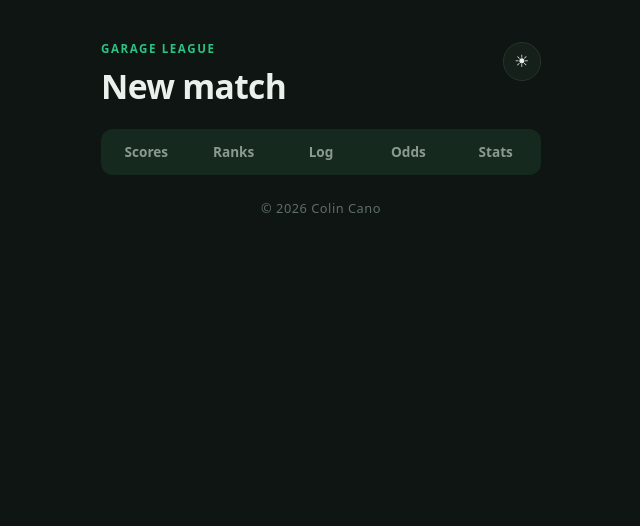
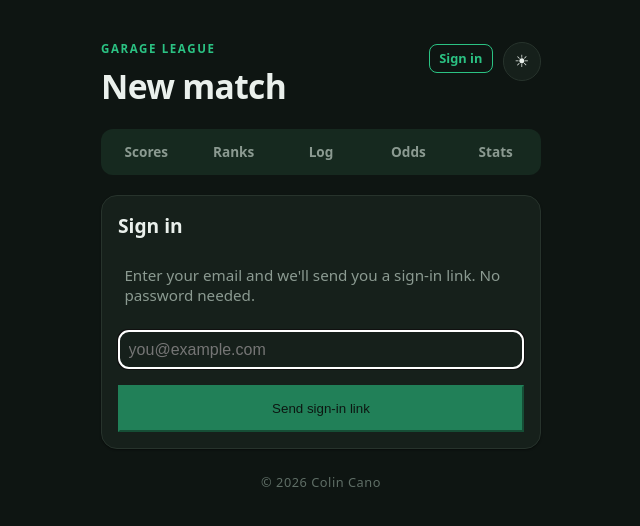
Before and after one commit to colincano20/pingpong-app, a React (Vite) app: page /login in a window 1280 px wide. Shown: the top 526 px of the page, without its empty margins (319-959 px from the left). Built offline with nearby package versions, Linux system fonts and the light colour scheme; no server answers; the database is empty.

Commit message:
add user authentication

```diff
--- a/src/App.tsx
+++ b/src/App.tsx
@@ -3,6 +3,8 @@
 // shareable URLs work. Holds the shared player list and the theme toggle.
 import { useCallback, useEffect, useState } from "react";
 import { NavLink, Route, Routes, useLocation } from "react-router-dom";
+import type { Session } from "@supabase/supabase-js";
+import { supabase } from "./supabaseClient";
 import { getPlayers, type Player } from "./data";
 import Scoreboard from "./Scoreboard";
 import Standings from "./Standings";
@@ -11,6 +13,7 @@ import Odds from "./Odds";
 import Stats from "./Stats";
 import MatchDetail from "./MatchDetail";
 import Profile from "./Profile";
+import Auth from "./Auth";
 
 type Theme = "dark" | "light";
 
@@ -34,6 +37,7 @@ function titleFor(pathname: string): string {
 
 export default function App() {
   const [players, setPlayers] = useState<Player[]>([]);
+  const [session, setSession] = useState<Session | null>(null);
   const [theme, setTheme] = useState<Theme>(() => {
     const saved = localStorage.getItem("pp-theme");
     return saved === "light" || saved === "dark" ? saved : "dark";
@@ -51,9 +55,21 @@ export default function App() {
   }, [load]);
 
   useEffect(() => {
+    supabase.auth.getSession().then(({ data }) => setSession(data.session));
+    const { data: { subscription } } = supabase.auth.onAuthStateChange((_e, s) => setSession(s));
+    return () => subscription.unsubscribe();
+  }, []);
+
+  useEffect(() => {
     document.documentElement.setAttribute("data-theme", theme);
     localStorage.setItem("pp-theme", theme);
   }, [theme]);
+
+  const userId = session?.user.id ?? null;
+
+  function signOut() {
+    supabase.auth.signOut();
+  }
 
   return (
     <div className="pp-page">
@@ -62,6 +78,12 @@ export default function App() {
           <span className="pp-eyebrow">Garage League</span>
           <h1 className="pp-title">{titleFor(location.pathname)}</h1>
         </div>
+        <div className="pp-header-right">
+          {session ? (
+            <button className="pp-auth-out" onClick={signOut}>Sign out</button>
+          ) : (
+            <NavLink className="pp-auth-in" to="/login">Sign in</NavLink>
+          )}
           <button
             className="pp-theme-toggle"
             onClick={() => setTheme(theme === "dark" ? "light" : "dark")}
@@ -69,6 +91,7 @@ export default function App() {
           >
             {theme === "dark" ? "☀" : "☾"}
           </button>
+        </div>
       </header>
 
       <nav className="pp-tabs">
@@ -87,11 +110,12 @@ export default function App() {
       <Routes>
         <Route path="/" element={<Scoreboard players={players} />} />
         <Route path="/standings" element={<Standings onPlayersChanged={load} />} />
-        <Route path="/log" element={<LogMatch players={players} onSaved={load} />} />
+        <Route path="/log" element={<LogMatch players={players} onSaved={load} userId={userId} />} />
         <Route path="/odds" element={<Odds players={players} />} />
         <Route path="/stats" element={<Stats players={players} />} />
         <Route path="/match/:id" element={<MatchDetail players={players} />} />
-        <Route path="/player/:id" element={<Profile players={players} />} />
+        <Route path="/player/:id" element={<Profile players={players} userId={userId} onClaimed={load} />} />
+        <Route path="/login" element={<Auth session={session} />} />
       </Routes>
 
       <footer className="pp-footer">© {new Date().getFullYear()} Colin Cano</footer>
--- /dev/null
+++ b/src/Auth.tsx
@@ -0,0 +1,73 @@
+import { useState } from "react";
+import { Link } from "react-router-dom";
+import type { Session } from "@supabase/supabase-js";
+import { supabase } from "./supabaseClient";
+
+export default function Auth({ session }: { session: Session | null }) {
+  const [email, setEmail] = useState("");
+  const [sent, setSent] = useState(false);
+  const [loading, setLoading] = useState(false);
+  const [error, setError] = useState<string | null>(null);
+
+  if (session) {
+    return (
+      <section className="pp-card pp-form">
+        <p className="pp-auth-title">You're signed in</p>
+        <p className="pp-muted">{session.user.email}</p>
+        <Link className="pp-btn pp-btn-primary" to="/" style={{ textAlign: "center", textDecoration: "none" }}>
+          Go to scoreboard
+        </Link>
+      </section>
+    );
+  }
+
+  if (sent) {
+    return (
+      <section className="pp-card pp-form">
+        <p className="pp-auth-title">Check your email</p>
+        <p className="pp-muted">
+          We sent a sign-in link to <strong>{email}</strong>. Click it to
+          continue — you can close this tab.
+        </p>
+      </section>
+    );
+  }
+
+  async function send() {
+    setLoading(true);
+    setError(null);
+    const { error } = await supabase.auth.signInWithOtp({
+      email,
+      options: { emailRedirectTo: window.location.origin },
+    });
+    if (error) setError(error.message);
+    else setSent(true);
+    setLoading(false);
+  }
+
+  return (
+    <section className="pp-card pp-form">
+      <p className="pp-auth-title">Sign in</p>
+      <p className="pp-muted">
+        Enter your email and we'll send you a sign-in link. No password needed.
+      </p>
+      <input
+        className="pp-inline-input"
+        type="email"
+        placeholder="you@example.com"
+        value={email}
+        onChange={(e) => setEmail(e.target.value)}
+        onKeyDown={(e) => e.key === "Enter" && !loading && email && send()}
+        autoFocus
+      />
+      {error && <p className="pp-inline-error">{error}</p>}
+      <button
+        className="pp-btn-primary"
+        onClick={send}
+        disabled={!email || loading}
+      >
+        {loading ? "Sending…" : "Send sign-in link"}
+      </button>
+    </section>
+  );
+}
--- a/src/LogMatch.tsx
+++ b/src/LogMatch.tsx
@@ -11,12 +11,13 @@ import { gameProbFromElo, liveMatchProb, toAmericanOdds, liveExpectedMargin } fr
 type Props = {
   players: Player[];
   onSaved: () => void;
+  userId: string | null;
 };
 
 type SaveResult = Awaited<ReturnType<typeof recordMatch>>;
 const SIDES = ["Left", "Right"] as const;
 
-export default function LogMatch({ players, onSaved }: Props) {
+export default function LogMatch({ players, onSaved, userId }: Props) {
   const [searchParams, setSearchParams] = useSearchParams();
   const [aId, setAId] = useState(() => searchParams.get("a") ?? "");
   const [bId, setBId] = useState(() => searchParams.get("b") ?? "");
@@ -136,6 +137,19 @@ export default function LogMatch({ players, onSaved }: Props) {
     setSaveError(null);
     setResult(null);
     setUpcomingId(null);
+  }
+
+  // ---- Auth gate ----
+  if (!userId) {
+    return (
+      <section className="pp-card pp-form">
+        <p className="pp-auth-title">Sign in to log a match</p>
+        <p className="pp-muted">You need to be signed in to record results.</p>
+        <a className="pp-btn-primary" href="/login" style={{ textAlign: "center", textDecoration: "none" }}>
+          Sign in
+        </a>
+      </section>
+    );
   }
 
   // ---- Saved confirmation ----
--- a/src/Scoreboard.tsx
+++ b/src/Scoreboard.tsx
@@ -49,7 +49,7 @@ export default function Scoreboard({ players }: { players: Player[] }) {
     players.find((p) => p.id === id)?.name ?? "Unknown";
   const eloOf = (id: string) =>
     players.find((p) => p.id === id)?.elo ?? 1500;
-  const recent = [...matches].reverse();
+  const recent = [...matches].reverse().slice(0, 10);
 
   async function reloadUpcoming() {
     try {
--- a/src/data.ts
+++ b/src/data.ts
@@ -12,7 +12,7 @@ import {
 } from "./engine";
 
 export type GameScore = { aPoints: number; bPoints: number };
-export type Player = { id: string; name: string; elo: number };
+export type Player = { id: string; name: string; elo: number; userId: string | null };
 
 // ----------------------------------------------------------------------------
 // Pure helper (no database): work out the result of a match from its games.
@@ -44,10 +44,15 @@ export function computeOutcome(games: GameScore[]) {
 export async function getPlayers(): Promise<Player[]> {
   const { data, error } = await supabase
     .from("players")
-    .select("id, name, elo")
+    .select("id, name, elo, user_id")
     .order("elo", { ascending: false });
   if (error) throw error;
-  return data as Player[];
+  return (data ?? []).map((r) => ({
+    id: r.id as string,
+    name: r.name as string,
+    elo: Number(r.elo),
+    userId: (r.user_id as string | null) ?? null,
+  }));
 }
 
 export type StandingsRow = {
@@ -282,6 +287,17 @@ export async function addPlayer(name: string): Promise<void> {
   if (error) throw error;
 }
 
+export async function claimPlayer(playerId: string): Promise<void> {
+  const { data: { user } } = await supabase.auth.getUser();
+  if (!user) throw new Error("Not signed in");
+  const { error } = await supabase
+    .from("players")
+    .update({ user_id: user.id })
+    .eq("id", playerId)
+    .is("user_id", null); // only claim unclaimed profiles
+  if (error) throw error;
+}
+
 export async function renamePlayer(id: string, name: string): Promise<void> {
   const { error } = await supabase.from("players").update({ name }).eq("id", id);
   if (error) throw error;
--- a/src/index.css
+++ b/src/index.css
@@ -492,6 +492,39 @@ a.pp-match-card:active { transform: scale(0.99); }
   margin-top: 0.2rem;
 }
 
+/* Auth */
+.pp-header-right { display: flex; align-items: center; gap: 0.6rem; flex-shrink: 0; }
+.pp-auth-in {
+  font-size: 0.8rem;
+  font-weight: 600;
+  color: var(--green);
+  text-decoration: none;
+  padding: 0.3rem 0.6rem;
+  border: 1px solid var(--green);
+  border-radius: 8px;
+  white-space: nowrap;
+}
+.pp-auth-out {
+  font-size: 0.8rem;
+  font-weight: 600;
+  color: var(--muted);
+  background: none;
+  border: 1px solid var(--line);
+  border-radius: 8px;
+  padding: 0.3rem 0.6rem;
+  cursor: pointer;
+  white-space: nowrap;
+}
+.pp-auth-out:hover { color: var(--danger); border-color: var(--danger); }
+.pp-auth-title { font-size: 1.2rem; font-weight: 700; margin: 0; }
+.pp-your-profile {
+  font-size: 0.82rem;
+  font-weight: 600;
+  color: var(--green);
+  margin: 0 0 0.5rem;
+}
+.pp-claim { display: flex; flex-direction: column; gap: 0.5rem; margin-bottom: 0.5rem; }
+
 /* Recent form dots */
 .pp-recent-form { display: flex; gap: 3px; margin-top: 3px; }
 .pp-form-dot { width: 7px; height: 7px; border-radius: 50%; flex-shrink: 0; }
```
Also changed, not shown: src/Profile.tsx (+45 -2 lines). Lines whose indentation alone changed are shown as unchanged.
